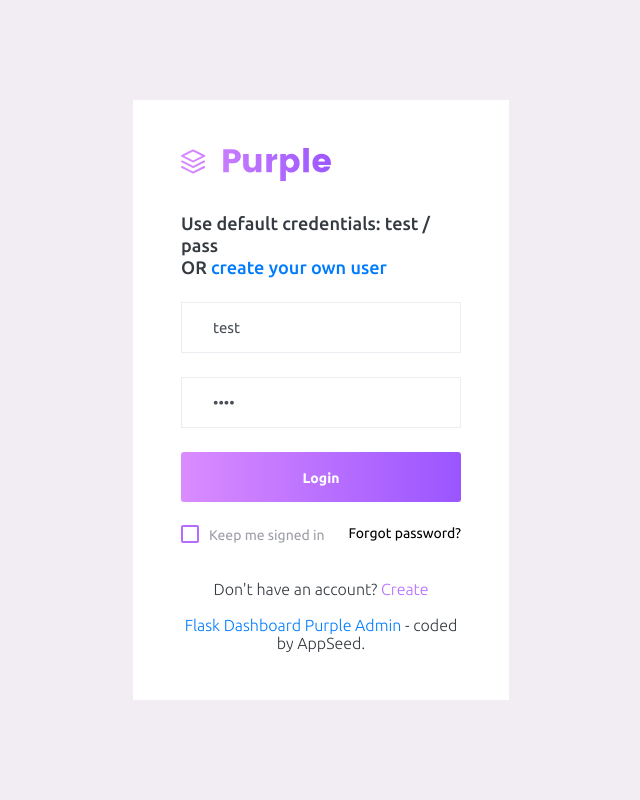
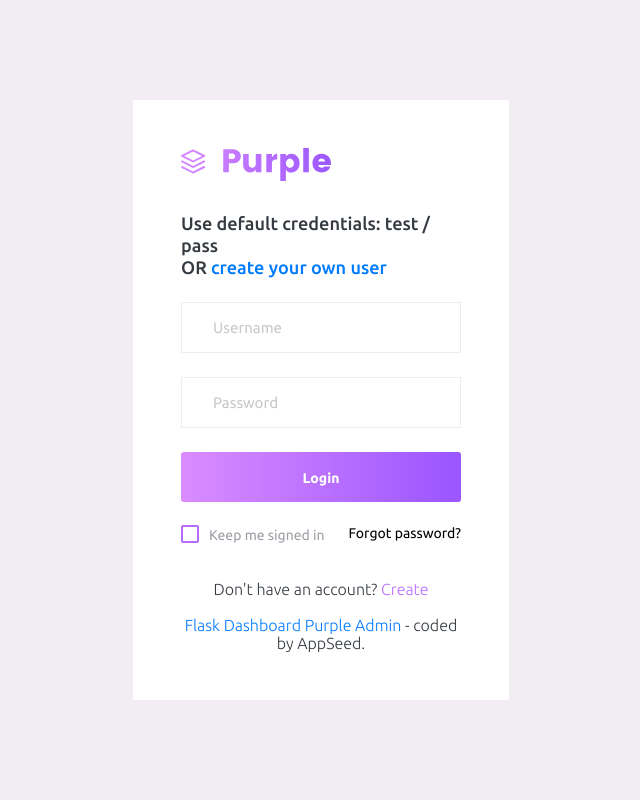
Before and after one commit to app-generator/flask-dashboard-purpleadmin, a Flask app: page /login in a window 1280 px wide. Shown: the whole page, without its empty margins (319-959 px from the left). Run offline with Flask 2, Linux system fonts and the light colour scheme; some libraries are stand-ins or nearby versions.

Commit message:
Login Form - Remove default credentials

```diff
--- a/app/base/templates/login/login.html
+++ b/app/base/templates/login/login.html
@@ -31,10 +31,10 @@
               {{ form.hidden_tag() }}
 
               <div class="form-group">
-                <input class="form-control form-control-lg" placeholder="Username" type="text" name="username" value="test">
+                {{ form.username(placeholder="Username", class="form-control form-control-lg") }}
               </div>
               <div class="form-group">
-                <input class="form-control form-control-lg" placeholder="Password" type="password" name="password" value="pass">
+                {{ form.password(placeholder="Password", class="form-control form-control-lg", type="password") }}
               </div>
               <div class="mt-3">
                 <button type="submit" name="login" class="btn btn-block btn-gradient-primary btn-lg font-weight-medium auth-form-btn">Login</button>
```
